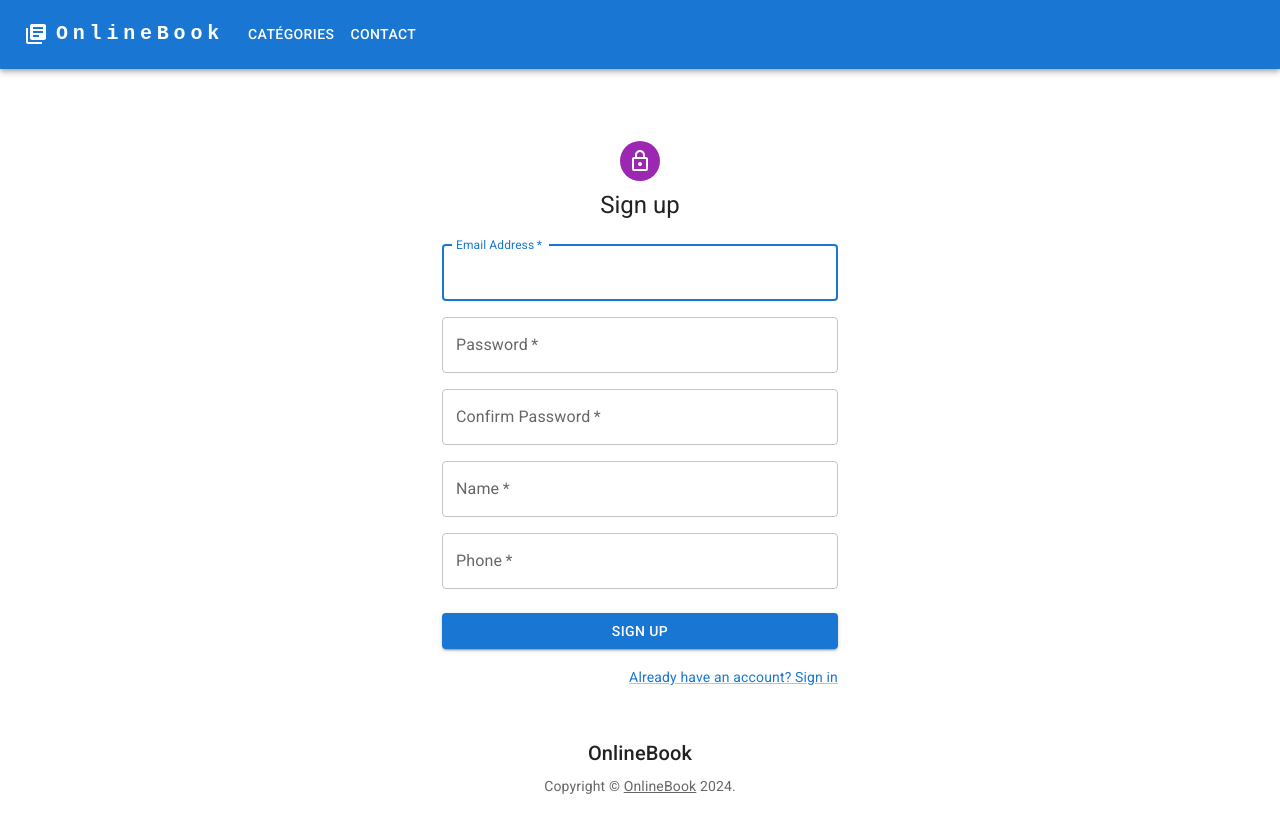
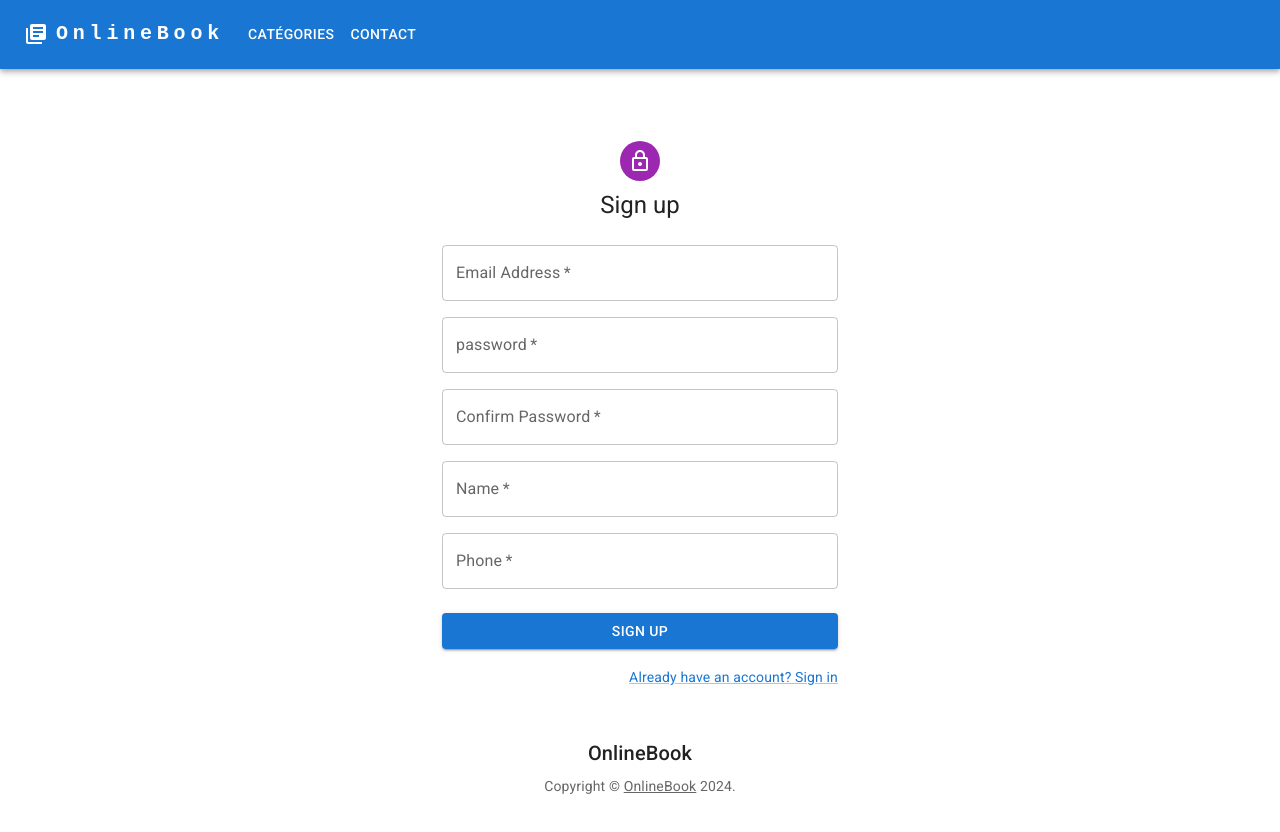
Before and after one commit to CDjepeno/OnlineBookAPI, a React (Vite) app in the folder apps/client-react/: page /register in a window 1280 px wide. Shown: the top 832 px of the page. Built offline with nearby package versions, Linux system fonts and the light colour scheme.

Commit message:
ON-32 add generic component in register form

```diff
--- a/apps/client-react/src/components/FormInput.tsx
+++ b/apps/client-react/src/components/FormInput.tsx
@@ -7,10 +7,11 @@ interface FormInputProps extends Omit<TextFieldProps, 'name' | 'label' | 'contro
   control: Control<any>;
   errors: FieldErrors;
   type?: string;
+  onblur?:any
 }
 
 
-function FormInput({ name, label, control, errors, type = 'text', ...props }:FormInputProps) {
+function FormInput({ name, label, control, errors, type = 'text', onblur, ...props }:FormInputProps) {
   return (
     <Controller
       name={name}
@@ -25,6 +26,7 @@ function FormInput({ name, label, control, errors, type = 'text', ...props }:For
           type={type}
           error={!!errors[name]}
           helperText={errors[name] ? (errors[name]?.message as string) : null}
+          onBlur={onblur}
         />
       )}
     />
--- a/apps/client-react/src/pages/book/Add-book.hook.ts
+++ b/apps/client-react/src/pages/book/Add-book.hook.ts
@@ -40,8 +40,6 @@ function AddBookHook() {
   });
 
   const submit = async (data: Partial<BookI>) => {
-    console.log('Submit formmmmm');
-
     try {
       const storedValue = localStorage.getItem("BookToken");
       const parsedObject = JSON.parse(storedValue as string);
--- a/apps/client-react/src/pages/register/Register.hook.ts
+++ b/apps/client-react/src/pages/register/Register.hook.ts
@@ -13,6 +13,7 @@ export default function RegisterHook() {
     name: "",
     phone: "",
   };
+
 
   const signupSchema = yup.object({
     email: yup
@@ -49,6 +50,10 @@ export default function RegisterHook() {
       formState: { errors, isSubmitting },
     } = useForm({ defaultValues, resolver: yupResolver(signupSchema) });
 
+    const validatePasswordMatch = (value: string) => {
+      const password = watch('password');
+      return password === value || "Les mots de passe ne correspondent pas.";
+    };
     const { enqueueSnackbar } = useSnackbar();
 
   async function onSubmit(data: Partial<UserI>) {
@@ -133,5 +138,6 @@ export default function RegisterHook() {
     isSubmitting,
     handleConfirmPasswordChange,
     isPasswordMatch,
+    validatePasswordMatch
   };
 }
--- a/apps/client-react/src/pages/register/Register.tsx
+++ b/apps/client-react/src/pages/register/Register.tsx
@@ -9,11 +9,11 @@ import TextField from "@mui/material/TextField";
 import Typography from "@mui/material/Typography";
 import { Controller } from "react-hook-form";
 import RegisterHook from "./Register.hook";
+import FormInput from "../../components/FormInput";
 
 export default function SignIn() {
   const {
     onSubmit,
-    register,
     handleSubmit,
     control,
     errors,
@@ -46,51 +46,38 @@ export default function SignIn() {
         >
           <Grid container spacing={2}>
             <Grid item xs={12}>
-              <TextField
-                required
-                fullWidth
+              <FormInput
+                name="email"
                 label="Email Address"
-                autoFocus
-                {...register("email")}
+                errors={errors}
+                control={control}
               />
 
               {errors.email && (
                 <small style={{ color: "red" }}>{errors.email.message}</small>
               )}
-              {/* <small>{errors.email?.message}</small> */}
             </Grid>
             <Grid item xs={12}>
-              <Controller
+              <FormInput
                 name="password"
+                label="password"
+                type="password"
                 control={control}
-                render={({ field }) => (
-                  <TextField
-                    required
-                    fullWidth
-                    label="Password"
-                    type="password"
-                    {...field}
-                    onBlur={handleConfirmPasswordChange}
-                  />
-                )}
+                onblur={() => handleConfirmPasswordChange}
+                errors={errors}
               />
-              {errors.password && (
-                <small style={{ color: "red" }}>
-                  {errors.password.message}
-                </small>
-              )}
             </Grid>
             <Grid item xs={12}>
-              <Controller
+            <Controller
                 name="confirmPassword"
                 control={control}
                 render={({ field }) => (
                   <TextField
+                    {...field}
                     required
                     fullWidth
                     label="Confirm Password"
                     type="password"
-                    {...field}
                     error={!isPasswordMatch}
                     helperText={
                       !isPasswordMatch
@@ -102,22 +89,22 @@ export default function SignIn() {
               />
             </Grid>
             <Grid item xs={12}>
-              <TextField
-                required
-                fullWidth
+              <FormInput
+                name="name"
                 label="Name"
-                {...register("name")}
+                control={control}
+                errors={errors}
               />
               {errors.name && (
                 <small style={{ color: "red" }}>{errors.name.message}</small>
               )}
             </Grid>
             <Grid item xs={12}>
-              <TextField
-                required
-                fullWidth
+              <FormInput
+                name="phone"
                 label="Phone"
-                {...register("phone")}
+                control={control}
+                errors={errors}
               />
               {errors.phone && (
                 <small style={{ color: "red" }}>{errors.phone.message}</small>
```
Also changed, not shown: 1 other file (tests, documents, lock files or other folders). Lines whose indentation alone changed are shown as unchanged.
